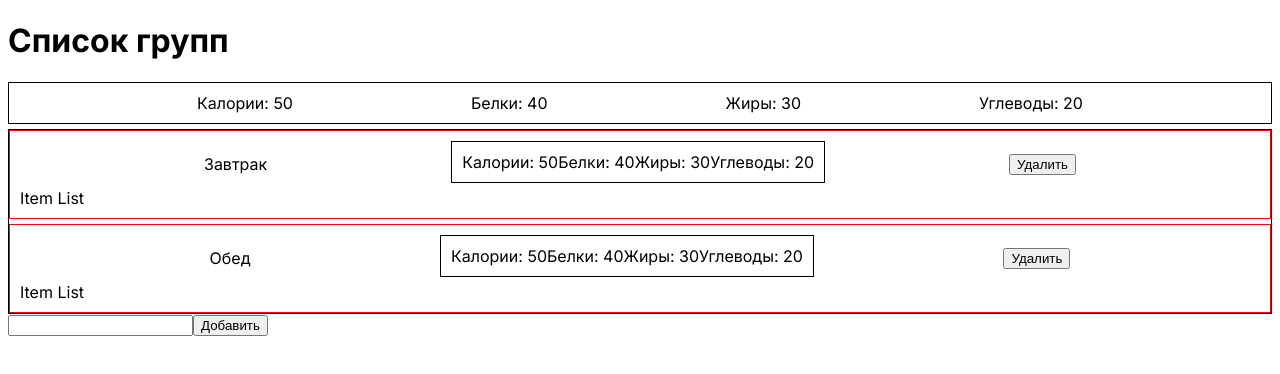
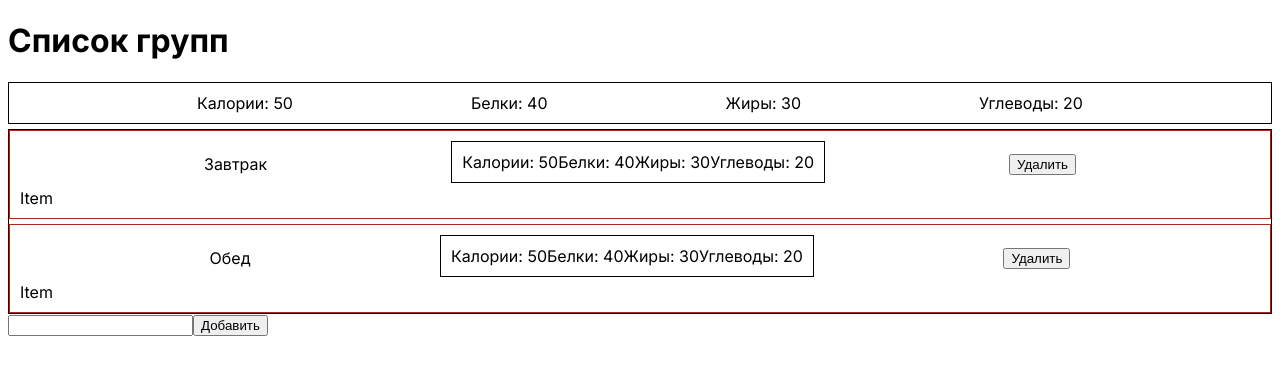
Before and after one commit to demons/fatburger, a Next.js app: page / in a window 1280 px wide. Shown: the top 374 px of the page. Built offline with nearby package versions, Linux system fonts and the light colour scheme.

Commit message:
Добавит Item

```diff
--- /dev/null
+++ b/app/components/Item.js
@@ -0,0 +1,5 @@
+function Item() {
+  return <div>Item</div>;
+}
+
+export default Item;
--- a/app/components/ItemList.js
+++ b/app/components/ItemList.js
@@ -1,5 +1,11 @@
+import Item from "./Item";
+
 function ItemList() {
-  return <div>Item List</div>;
+  return (
+    <div>
+      <Item />
+    </div>
+  );
 }
 
 export default ItemList;
```
